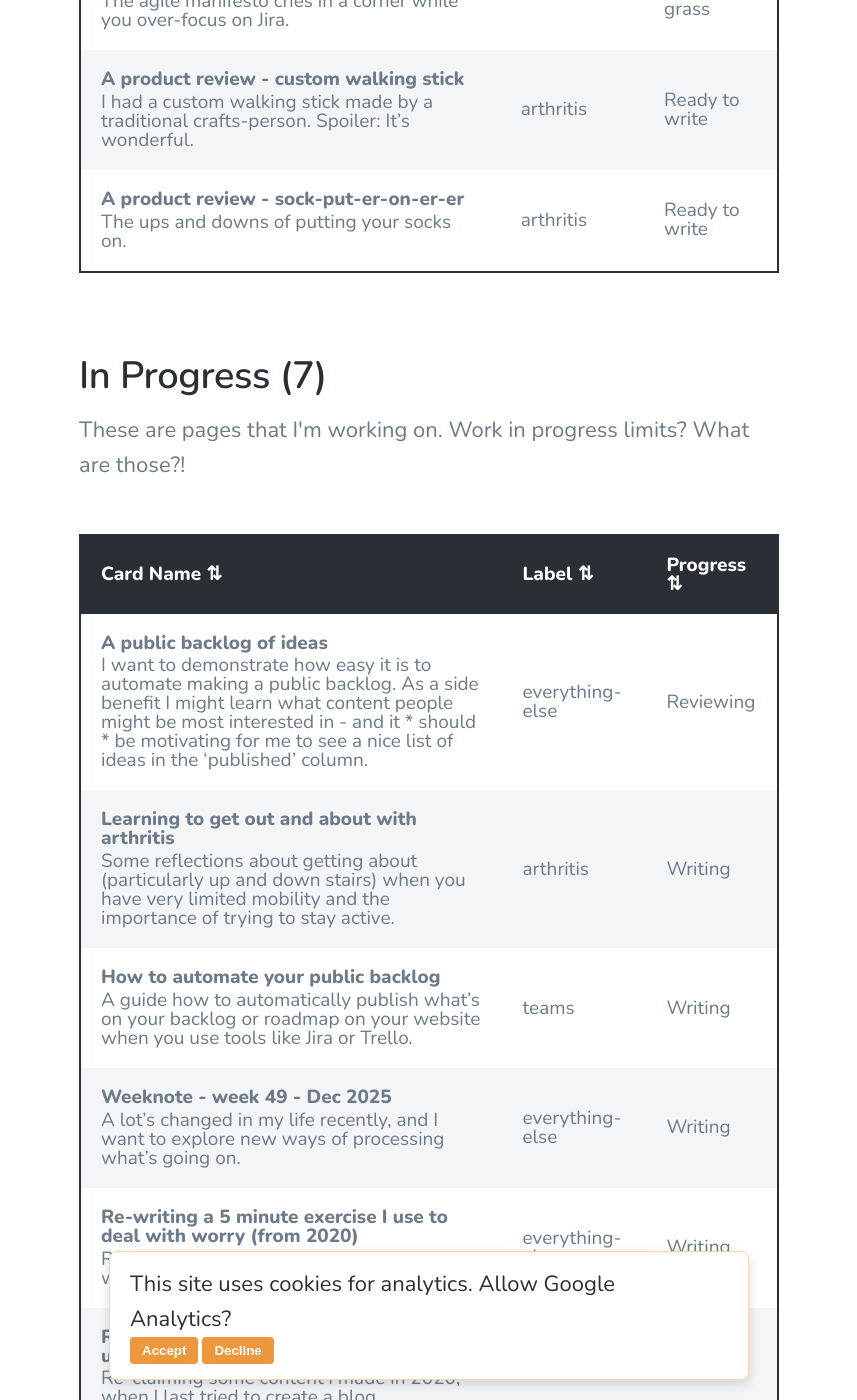
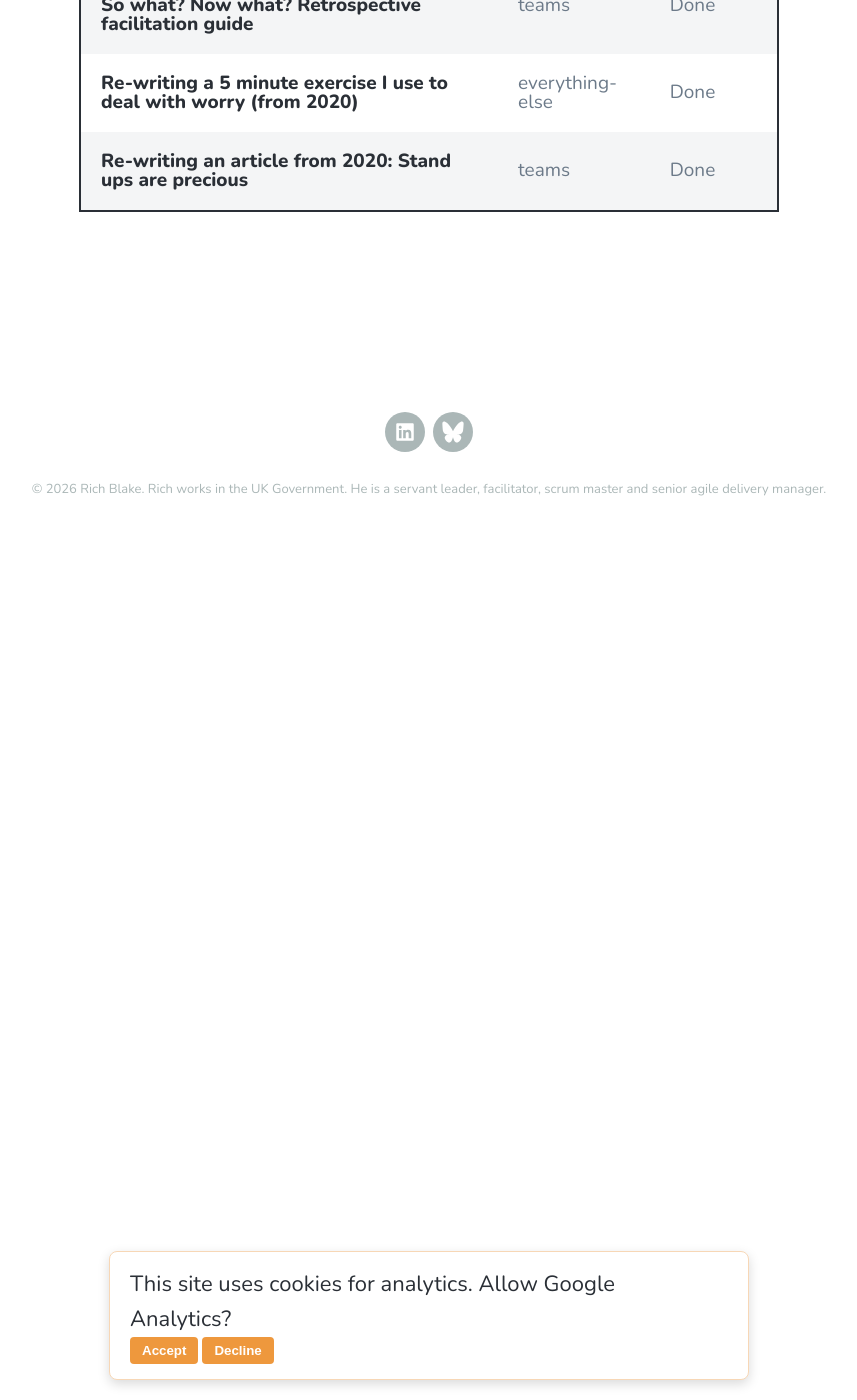
Before and after one commit to richblake/richblake.github.io, a Jekyll site: the page built from _pages/progress.md, in a window 1280 px wide and 1400 px high, scrolled down 4220 px. Shown: the whole window, without its empty margins (211-1068 px from the left). Built offline with Jekyll 4.4.1, drawn with Linux system fonts in a browser that asks for light colours; nearby versions of some CDN libraries; some of the changed text lies outside the part shown.

Commit message:
Updated progress kanban
Current data

```diff
--- a/_data/kanban_board_structured.json
+++ b/_data/kanban_board_structured.json
@@ -1,11 +1,11 @@
 {
     "Reviewing":  [
                       {
-                          "id":  "KAN-9",
-                          "summary":  "A public backlog of ideas",
-                          "description":  "I want to demonstrate how easy it is to automate making a public backlog. As a side benefit I might learn what content people might be most interested in - and it * should * be motivating for me to see a nice list of ideas in the ‘published’ column. ",
+                          "id":  "KAN-41",
+                          "summary":  "Liberating Structures tier list",
                           "column":  "Reviewing",
-                          "label":  "everything-else",
+                          "assignee":  "Richard Blake",
+                          "label":  "teams",
                           "blog url":  null
                       }
                   ],
@@ -13,202 +13,194 @@
                                     {
                                         "id":  "KAN-12",
                                         "summary":  "Throw out your Kanban board: other ways to plan work and radiate intent for rapid collaboration",
-                                        "description":  "Some structures (like Kanban and Scrum) used incorrectly can lead to a trained ‘helplessness’. Some creative destruction is sometimes necessary to radically change the status-quo. Here’s some options. ",
                                         "column":  "Ideas in the long grass",
+                                        "assignee":  "Richard Blake",
                                         "label":  "teams",
                                         "blog url":  null
                                     },
                                     {
                                         "id":  "KAN-13",
                                         "summary":  "My approach to Dev Ex",
-                                        "description":  "Dev Ex is too narrow minded for multi-disciplinary teams. Here’s some thinking on how I focus on changing the ‘experience of work’ for everyone for the better. ",
                                         "column":  "Ideas in the long grass",
+                                        "assignee":  "Richard Blake",
                                         "label":  "teams",
                                         "blog url":  null
                                     },
                                     {
                                         "id":  "KAN-14",
                                         "summary":  "What is delivery management?",
-                                        "description":  "I keep coming to community sessions where people ask, what is a delivery manager. Despite other great writing on the subject, I think it’s still a valid question to have a take on. ",
                                         "column":  "Ideas in the long grass",
+                                        "assignee":  "Richard Blake",
                                         "label":  "teams",
                                         "blog url":  null
                                     },
                                     {
                                         "id":  "KAN-19",
                                         "summary":  "A book review - Slow Gods by Claire North",
-                                        "description":  "Sharing my excitement for this excellent book with others. ",
                                         "column":  "Ideas in the long grass",
+                                        "assignee":  "Richard Blake",
                                         "label":  "everything-else",
                                         "blog url":  null
                                     },
                                     {
                                         "id":  "KAN-15",
                                         "summary":  "Using Maslow\u0027s hierarchy of needs as a Dev Ex planning tool",
-                                        "description":  "A case study about using Maslow’s hierarchy as a frame for prioritising and decision making when a team is struggling to keep the day-to-day going. ",
                                         "column":  "Ideas in the long grass",
+                                        "assignee":  "Richard Blake",
                                         "label":  "teams",
                                         "blog url":  null
                                     },
                                     {
                                         "id":  "KAN-16",
                                         "summary":  "Dealing with the tortoise and the hare",
-                                        "description":  "People who want to move fast often find their nemesis in the work place. Those who go slow - but are always right. How to handle the inevitable conflict. ",
                                         "column":  "Ideas in the long grass",
+                                        "assignee":  "Richard Blake",
                                         "label":  "teams",
                                         "blog url":  null
                                     },
                                     {
                                         "id":  "KAN-17",
                                         "summary":  "How I plan to affect change in teams over the long term",
-                                        "description":  "Real world examples of how I consider and formulate objectives to think about creating long term change for teams. ",
                                         "column":  "Ideas in the long grass",
+                                        "assignee":  "Richard Blake",
                                         "label":  "teams",
                                         "blog url":  null
                                     },
                                     {
                                         "id":  "KAN-18",
                                         "summary":  "My approach to servant leadership",
-                                        "description":  "Sharing my delivery philosophy with you - and checking I live up to it. ",
                                         "column":  "Ideas in the long grass",
+                                        "assignee":  "Richard Blake",
                                         "label":  "teams",
                                         "blog url":  null
                                     },
                                     {
                                         "id":  "KAN-22",
                                         "summary":  "The white noise of pain",
-                                        "description":  "Reflections of some recent experiences of chronic pain, and how it’s affected my life. ",
                                         "column":  "Ideas in the long grass",
+                                        "assignee":  "Richard Blake",
                                         "label":  "arthritis",
                                         "blog url":  null
                                     },
                                     {
                                         "id":  "KAN-23",
                                         "summary":  "A newfound awareness of the ground under your feet",
-                                        "description":  "The world is bumpy and I\u0027m much more aware of it. Here are some things I’ve taken for granted until  my mobility got worse. ",
                                         "column":  "Ideas in the long grass",
+                                        "assignee":  "Richard Blake",
                                         "label":  "arthritis",
                                         "blog url":  null
                                     },
                                     {
                                         "id":  "KAN-24",
                                         "summary":  "On the importance of bases and public benches",
-                                        "description":  "Learning to plan journeys, and stay active when mobility isn’t great. ",
                                         "column":  "Ideas in the long grass",
+                                        "assignee":  "Richard Blake",
                                         "label":  "arthritis",
                                         "blog url":  null
                                     },
                                     {
                                         "id":  "KAN-25",
                                         "summary":  "Focus: Beware! Distractions everywhere",
-                                        "description":  "Close your eyes and think of Slack, Teams, Hangouts. You can hear it. Buzz buzz, beep beep - give me your attention now please. On the importance of being really disciplined in your team about the power you have to create distractions. ",
                                         "column":  "Ideas in the long grass",
+                                        "assignee":  "Richard Blake",
                                         "label":  "teams",
                                         "blog url":  null
                                     },
                                     {
                                         "id":  "KAN-26",
                                         "summary":  "Accessible, inclusive facilitation",
-                                        "description":  "Some tips for making sessions that you run accessible and inclusive for everyone. ",
                                         "column":  "Ideas in the long grass",
+                                        "assignee":  "Richard Blake",
                                         "label":  "teams",
                                         "blog url":  null
                                     },
                                     {
                                         "id":  "KAN-27",
                                         "summary":  "A case study: accessing health services with panic attacks",
-                                        "description":  "In my team we use some accessibility persona’s. They’re useful, and build empathy about users with access needs that you might not experience. Here’s a case study of an experience of trying to access some health services while suffering from severe panic attacks. ",
                                         "column":  "Ideas in the long grass",
+                                        "assignee":  "Richard Blake",
                                         "label":  "arthritis",
                                         "blog url":  null
                                     },
                                     {
                                         "id":  "KAN-28",
                                         "summary":  "Things doctor(s) have said to me that make me think ???!!!",
-                                        "description":  "Throw away comments that made me go !? in the moment, but I can chuckle about in hindsight. ",
                                         "column":  "Ideas in the long grass",
+                                        "assignee":  "Richard Blake",
                                         "label":  "arthritis",
                                         "blog url":  null
                                     },
                                     {
                                         "id":  "KAN-29",
                                         "summary":  "Being deliberate about preparing for things to go wrong",
-                                        "description":  "My approach to adult learning strategies to help teams be ready to use the best incident management practices when they need them. ",
                                         "column":  "Ideas in the long grass",
+                                        "assignee":  "Richard Blake",
                                         "label":  "teams",
                                         "blog url":  null
                                     },
                                     {
                                         "id":  "KAN-30",
                                         "summary":  "Why running your own support desk makes your team more user centred",
-                                        "description":  "A love letter/ business case for running your own service desk. Yes. You, AND your expensive developers. ",
                                         "column":  "Ideas in the long grass",
+                                        "assignee":  "Richard Blake",
                                         "label":  "teams",
                                         "blog url":  null
                                     },
                                     {
                                         "id":  "KAN-32",
                                         "summary":  "Getting the basics right: retrospectives",
-                                        "description":  "A simple how-to runbook on retrospectives",
                                         "column":  "Ideas in the long grass",
+                                        "assignee":  "Richard Blake",
                                         "label":  "teams",
                                         "blog url":  null
                                     },
                                     {
                                         "id":  "KAN-33",
                                         "summary":  "Getting the basics right: stand up",
-                                        "description":  "A simple how-to runbook on stand ups",
                                         "column":  "Ideas in the long grass",
+                                        "assignee":  "Richard Blake",
                                         "label":  "teams",
                                         "blog url":  null
                                     },
                                     {
                                         "id":  "KAN-34",
                                         "summary":  "Getting the basics right: planning",
-                                        "description":  "A simple how-to runbook on planning software development",
                                         "column":  "Ideas in the long grass",
+                                        "assignee":  "Richard Blake",
                                         "label":  "teams",
                                         "blog url":  null
                                     },
                                     {
                                         "id":  "KAN-35",
                                         "summary":  "Getting the basics right: show and tell",
-                                        "description":  "A simple how-to runbook on show and tells",
                                         "column":  "Ideas in the long grass",
+                                        "assignee":  "Richard Blake",
                                         "label":  "teams",
                                         "blog url":  null
                                     },
                                     {
                                         "id":  "KAN-36",
                                         "summary":  "Why I don\u0027t run retrospectives.",
-                                        "description":  "An explanation about why I don’t run retrospectives in my teams, and how else we sort out what sucks. ",
                                         "column":  "Ideas in the long grass",
+                                        "assignee":  "Richard Blake",
                                         "label":  "teams",
                                         "blog url":  null
                                     },
                                     {
                                         "id":  "KAN-37",
                                         "summary":  "Why people still focus on tools and processes over people and interactions",
-                                        "description":  "The agile manifesto cries in a corner while you over-focus on Jira. ",
                                         "column":  "Ideas in the long grass",
+                                        "assignee":  "Richard Blake",
                                         "label":  "teams",
                                         "blog url":  null
                                     }
                                 ],
     "Ready to write":  [
                            {
-                               "id":  "KAN-20",
-                               "summary":  "A product review - custom walking stick",
-                               "description":  "I had a custom walking stick made by a traditional crafts-person. Spoiler: It’s wonderful. ",
-                               "column":  "Ready to write",
-                               "label":  "arthritis",
-                               "blog url":  null
-                           },
-                           {
                                "id":  "KAN-21",
                                "summary":  "A product review - sock-put-er-on-er-er",
-                               "description":  "The ups and downs of putting your socks on. ",
                                "column":  "Ready to write",
+                               "assignee":  "Richard Blake",
                                "label":  "arthritis",
                                "blog url":  null
                            }
@@ -217,59 +209,75 @@
                  {
                      "id":  "KAN-8",
                      "summary":  "Now page",
-                     "description":  "When a lot is changing in my life very rapidly, I want to keep an up-to-date(ish) snap shot about how things are going. ",
                      "column":  "Done",
+                     "assignee":  "Richard Blake",
                      "label":  "everything-else",
                      "blog url":  "/now.html"
-                 }
-             ],
-    "Writing":  [
-                    {
-                        "id":  "KAN-31",
-                        "summary":  "Learning to get out and about with arthritis",
-                        "description":  "Some reflections about getting about (particularly up and down stairs) when you have very limited mobility and the importance of trying to stay active. ",
-                        "column":  "Writing",
-                        "label":  "arthritis",
-                        "blog url":  null
                  },
                  {
-                        "id":  "KAN-11",
-                        "summary":  "How to automate your public backlog",
-                        "description":  "A guide how to automatically publish what’s on your backlog or roadmap on your website when you use tools like Jira or Trello. ",
-                        "column":  "Writing",
-                        "label":  "teams",
+                     "id":  "KAN-9",
+                     "summary":  "A public backlog of ideas",
+                     "column":  "Done",
+                     "assignee":  "Richard Blake",
+                     "label":  "everything-else",
                      "blog url":  null
                  },
                  {
                      "id":  "KAN-10",
                      "summary":  "Weeknote - week 49 - Dec 2025",
-                        "description":  "A lot’s changed in my life recently, and I want to explore new ways of processing what’s going on. ",
-                        "column":  "Writing",
+                     "column":  "Done",
+                     "assignee":  "Richard Blake",
                      "label":  "everything-else",
-                        "blog url":  null
+                     "blog url":  "/blog/weeknote-walking-before-thinking"
+                 },
+                 {
+                     "id":  "KAN-40",
+                     "summary":  "Re-writing an article from 2020: What? So what? Now what? Retrospective facilitation guide",
+                     "column":  "Done",
+                     "assignee":  "Richard Blake",
+                     "label":  "teams",
+                     "blog url":  "/blog/what-so-what-now-what-retro"
                  },
                  {
                      "id":  "KAN-38",
                      "summary":  "Re-writing a 5 minute exercise I use to deal with worry (from 2020)",
-                        "description":  "Re-claiming some content i made in 2020, when I last tried to create a blog. ",
-                        "column":  "Writing",
+                     "column":  "Done",
+                     "assignee":  "Richard Blake",
                      "label":  "everything-else",
-                        "blog url":  null
+                     "blog url":  "/blog/how-i-calm-worry"
                  },
                  {
                      "id":  "KAN-39",
                      "summary":  "Re-writing an article from 2020: Stand ups are precious",
-                        "description":  "Re-claiming some content i made in 2020, when I last tried to create a blog. ",
+                     "column":  "Done",
+                     "assignee":  "Richard Blake",
+                     "label":  "teams",
+                     "blog url":  "/blog/mastering-standups"
+                 }
+             ],
+    "Writing":  [
+                    {
+                        "id":  "KAN-11",
+                        "summary":  "How to automate your public backlog",
                         "column":  "Writing",
+                        "assignee":  "Richard Blake",
                         "label":  "teams",
                         "blog url":  null
                     },
                     {
-                        "id":  "KAN-40",
-                        "summary":  "re-writing an article from 2020: What? So what? Now what? Retrospective facilitation guide",
-                        "description":  "Re-claiming some content i made in 2020, when I last tried to create a blog. ",
+                        "id":  "KAN-20",
+                        "summary":  "A product review - custom walking stick",
                         "column":  "Writing",
-                        "label":  "teams",
+                        "assignee":  "Richard Blake",
+                        "label":  "arthritis",
+                        "blog url":  null
+                    },
+                    {
+                        "id":  "KAN-31",
+                        "summary":  "Learning to get out and about with arthritis",
+                        "column":  "Writing",
+                        "assignee":  "Richard Blake",
+                        "label":  "arthritis",
                         "blog url":  null
                     }
                 ]
```
Lines whose indentation alone changed are shown as unchanged.
